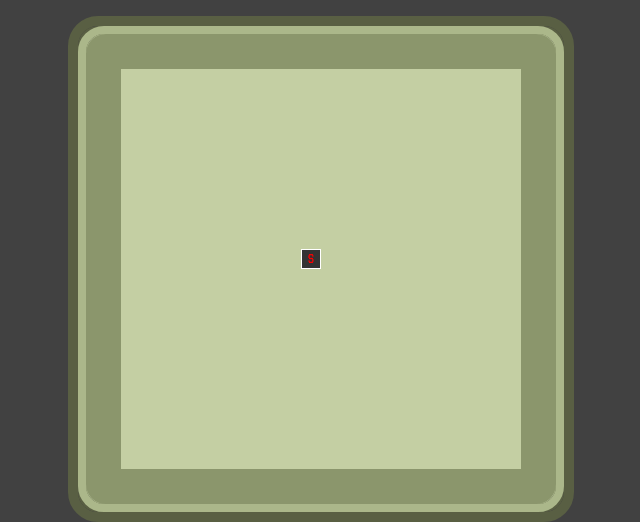
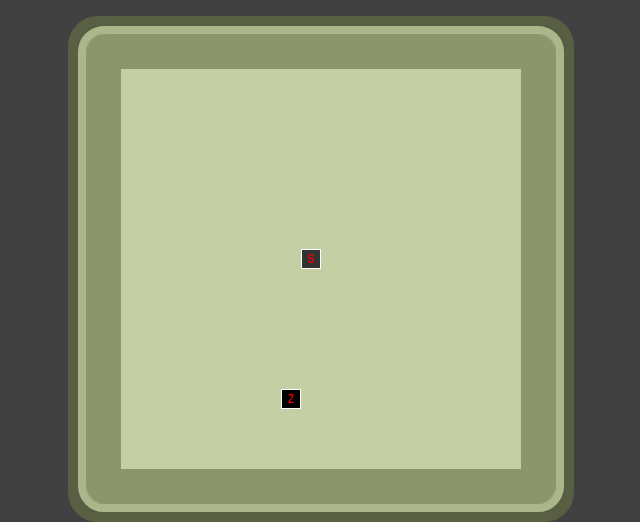
Before and after one commit to alexJSanchez/skatevsofficerv1, a React (Create React App) app: page / in a window 1280 px wide. Shown: the part 161-683 px from the top of the page, without its empty margins (319-959 px from the left). Built offline with nearby package versions, Linux system fonts and the light colour scheme.

Commit message:
randomly chooses a zombie cell

```diff
--- a/src/App.js
+++ b/src/App.js
@@ -4,9 +4,10 @@ import './App.css';
 function App() {
 
   // Define game variables using useState hook
+  const [gridSize, setGridSize] = useState(20);
   const [human, setHuman] = useState([{ x: 10, y: 10 }]);
-  const [zombies, setZombies] = useState([]);
-  const [exit, setExit] = useState(generateExit());
+  const [zombies, setZombies] = useState(randomGridPosition());
+  const [exit, setExit] = useState(randomGridPosition());
   const [sandPits, setSandPits] = useState([]);
   const [gameStarted, setGameStarted] = useState(false);
   const [gameScore, setGameScore] = useState(0);
@@ -31,7 +32,23 @@ function App() {
     ));
   }
 
+  function drawZombies() {
+    const gridPosition = randomGridPosition()
+    return gridPosition.map((zombiePos, index) => (
+      <div key={index} className="zombie" style={{ gridColumnStart: zombiePos.x, gridRowStart: zombiePos.y }}>
+        Z
+      </div>
+    ));
+  }
 
+  // Generate a new exit position
+  function randomGridPosition() {
+    let exitPos;
+    do {
+      exitPos = { x: Math.floor(Math.random() * gridSize) + 1, y: Math.floor(Math.random() * gridSize) + 1 };
+    } while (exitPos.x === 10 && exitPos.y === 10); // Ensure exit is not at initial human position
+    return [exitPos];
+  }
   // Create a game element (human, zombie, exit)
   function createGameElement(tag, className) {
     const element = document.createElement(tag);
@@ -39,11 +56,15 @@ function App() {
     return element;
   }
 
-  // Set element position on the grid
-  function setPosition(element, position) {
-    element.style.gridColumnStart = position.x;
-    element.style.gridRowStart = position.y;
+  // Generate a new exit position
+  function generateExit() {
+    let exitPos;
+    do {
+      exitPos = { x: Math.floor(Math.random() * gridSize) + 1, y: Math.floor(Math.random() * gridSize) + 1 };
+    } while (exitPos.x === 10 && exitPos.y === 10); // Ensure exit is not at initial human position
+    return [exitPos];
   }
+
 
   useEffect(() => {
     startGame()
@@ -71,6 +92,7 @@ function App() {
                   </div>
                 }
                 {drawHuman()}
+                {drawZombies()}
               </div>
             </div>
           </div>
```
